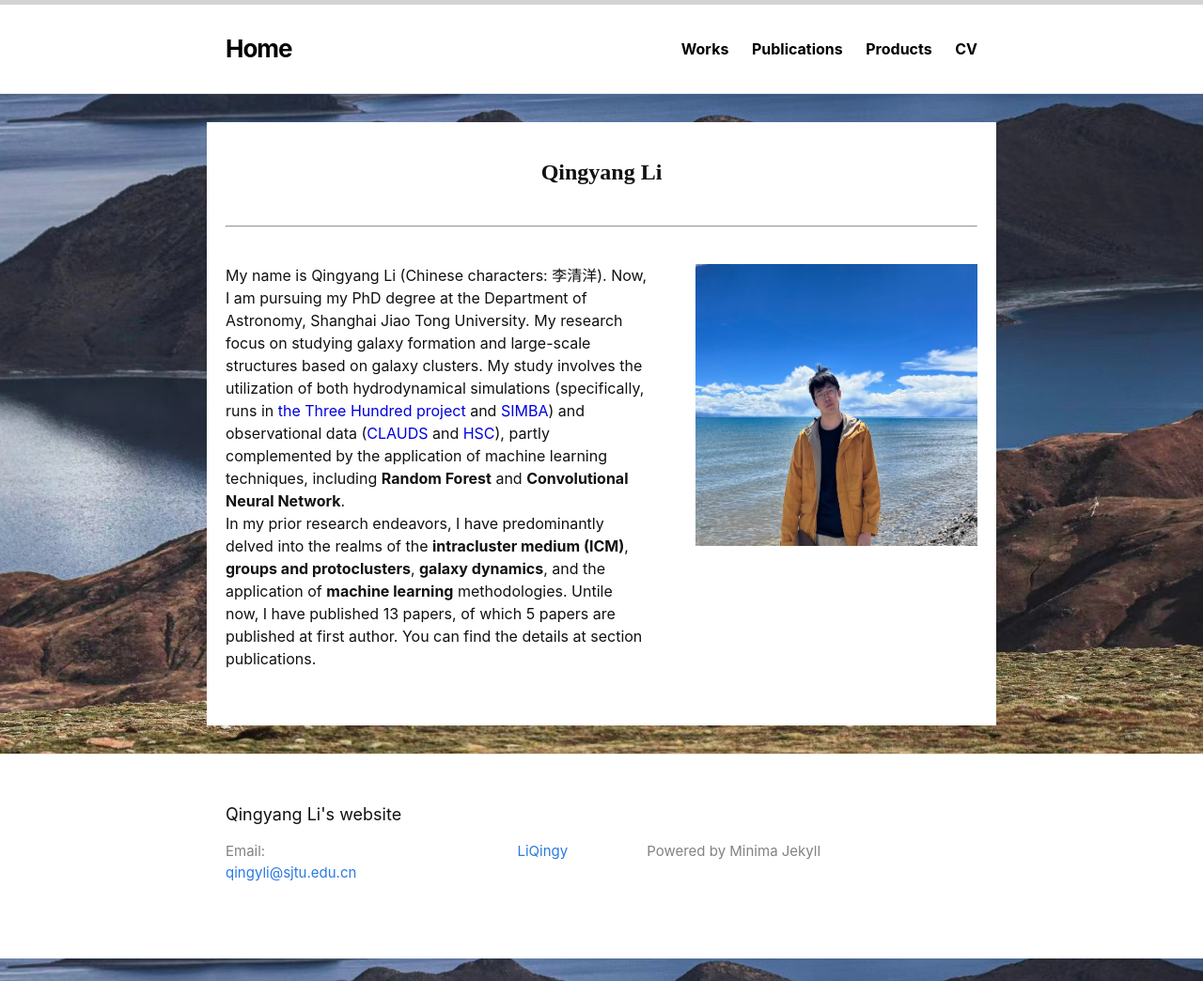
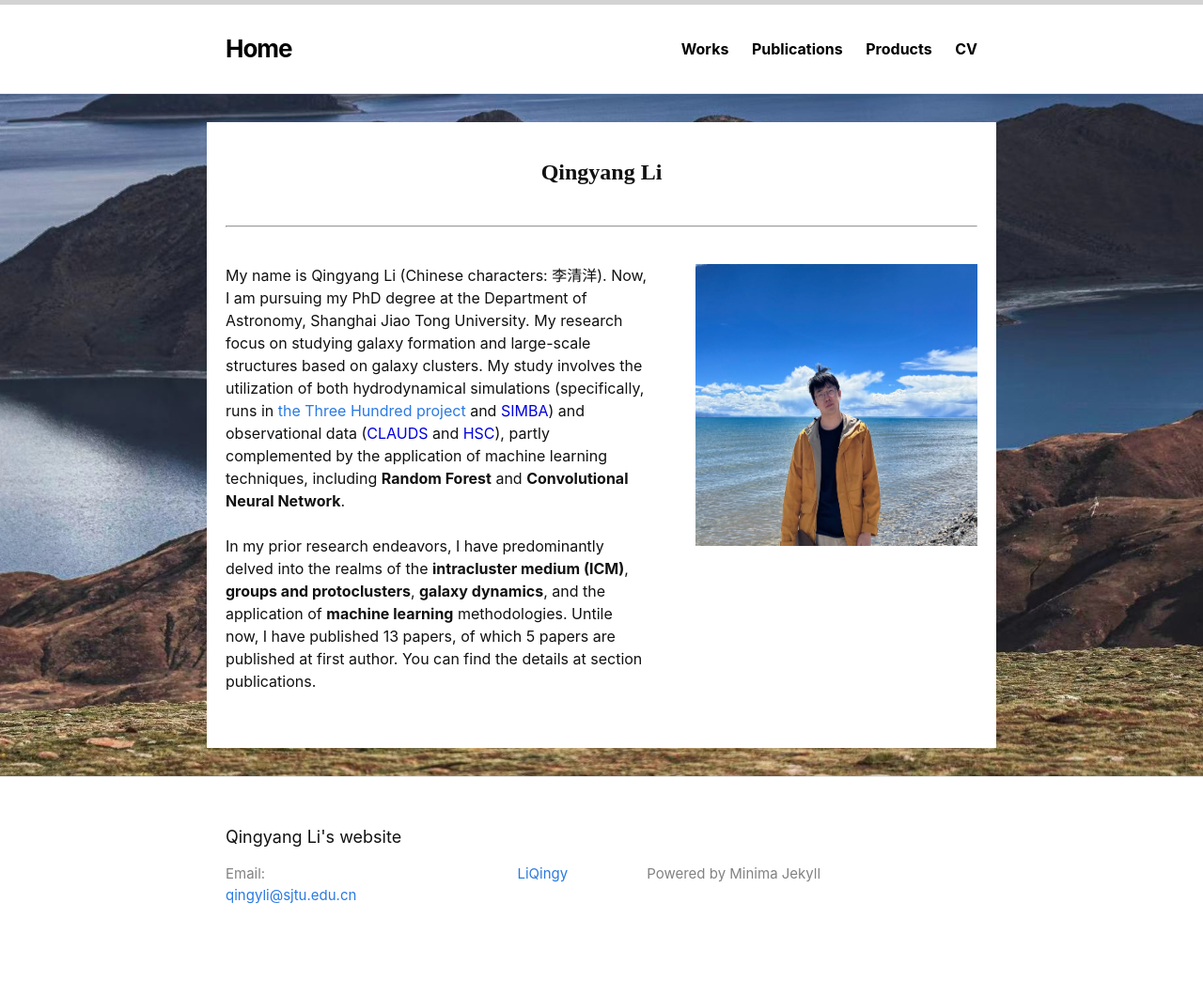
Before and after one commit to LiQingy/LiQingy.github.io, a Jekyll site: the page built from index.markdown, in a window 1280 px wide. Shown: the whole page at 94% size. Built offline with Jekyll 4.4.1, drawn with Linux system fonts in a browser that asks for light colours.

Commit message:
Update index.markdown

```diff
--- a/index.markdown
+++ b/index.markdown
@@ -20,7 +20,7 @@ layout: home
 </div> -->
 
 <p style="width:450px">
-My name is Qingyang Li (Chinese characters: 李清洋). Now, I am pursuing my PhD degree at the Department of Astronomy, Shanghai Jiao Tong University. My research focus on studying galaxy formation and large-scale structures based on galaxy clusters. My study involves the utilization of both hydrodynamical simulations (specifically, runs in <a herf="http://popia.ft.uam.es/The300-2022/Home.html"><font color="#0000dd">the Three Hundred project</font></a> and <a herf="http://simba.roe.ac.uk/"><font color="#0000dd">SIMBA</font></a>) and observational data (<a herf="https://www.clauds.net/"><font color="#0000dd">CLAUDS</font></a> and <a herf="https://hsc-release.mtk.nao.ac.jp/doc/"><font color="#0000dd">HSC</font></a>), partly complemented by the application of machine learning techniques, including <b>Random Forest</b> and <b>Convolutional Neural Network</b>. <br>
+My name is Qingyang Li (Chinese characters: 李清洋). Now, I am pursuing my PhD degree at the Department of Astronomy, Shanghai Jiao Tong University. My research focus on studying galaxy formation and large-scale structures based on galaxy clusters. My study involves the utilization of both hydrodynamical simulations (specifically, runs in <a herf="http://popia.ft.uam.es/The300-2022/Home.html">the Three Hundred project</a> and <a herf="http://simba.roe.ac.uk/"><font color="#0000dd">SIMBA</font></a>) and observational data (<a herf="https://www.clauds.net/"><font color="#0000dd">CLAUDS</font></a> and <a herf="https://hsc-release.mtk.nao.ac.jp/doc/"><font color="#0000dd">HSC</font></a>), partly complemented by the application of machine learning techniques, including <b>Random Forest</b> and <b>Convolutional Neural Network</b>. <br><br>
 
 In my prior research endeavors, I have predominantly delved into the realms of the <b>intracluster medium (ICM)</b>, <b>groups and protoclusters</b>, <b>galaxy dynamics</b>, and the application of <b>machine learning</b> methodologies. Untile now, I have published 13 papers, of which 5 papers are published at first author. You can find the details at section publications. <br><br>
 
```
